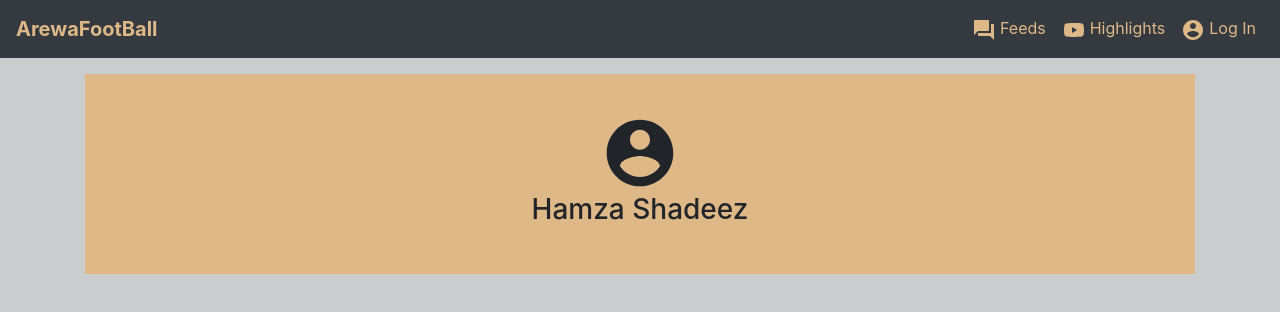
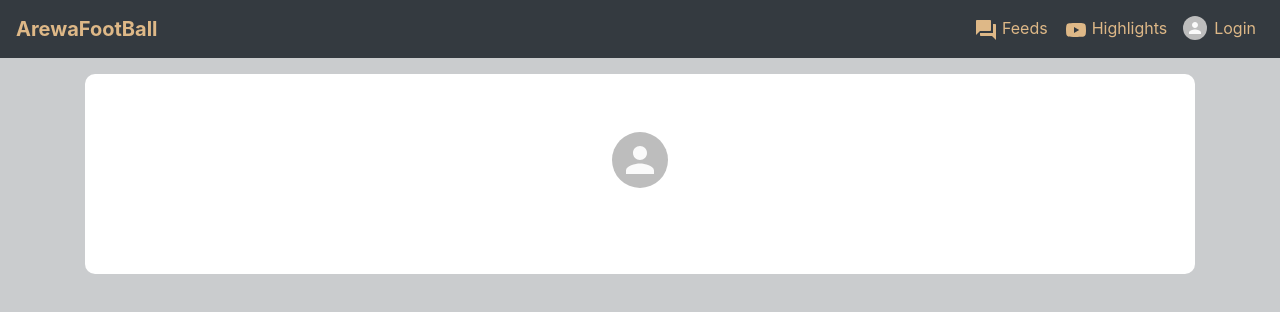
Before and after one commit to hamzashadeez/ArewaFootball-Web, a React (Create React App) app: page /profile in a window 1280 px wide. Shown: the top 312 px of the page. Built offline with nearby package versions, Linux system fonts and the light colour scheme; no server answers.

Commit message:
Done with authetication and profile

```diff
--- a/src/App.css
+++ b/src/App.css
@@ -13,7 +13,7 @@ body{
   /* max-width: 1020px; */
   /* margin: 0 auto; */
   position: relative;
-  min-height: 100vh;
+  min-height: 90vh;
 }
 
 button:hover{
--- a/src/Components/Header.js
+++ b/src/Components/Header.js
@@ -2,15 +2,26 @@ import React from "react";
 import "./Header.css";
 import Navbar from "react-bootstrap/Navbar";
 import Nav from "react-bootstrap/Nav";
-import AccountCircleIcon from '@material-ui/icons/AccountCircle';
-  import YouTubeIcon from '@material-ui/icons/YouTube';
-import ForumIcon from '@material-ui/icons/Forum';
+import AccountCircleIcon from "@material-ui/icons/AccountCircle";
+import YouTubeIcon from "@material-ui/icons/YouTube";
+import ForumIcon from "@material-ui/icons/Forum";
 import { Link } from "react-router-dom";
-import {userState} from '../Recoil/UserState'
+import { userState } from "../Recoil/UserState";
 import { useRecoilState } from "recoil";
+import { makeStyles } from "@material-ui/core/styles";
+import Avatar from "@material-ui/core/Avatar";
+
+const useStyles = makeStyles((theme) => ({
+  small: {
+    width: theme.spacing(3),
+    height: theme.spacing(3),
+    marginRight: 7
+  },
+}));
 
 function Header() {
-  const [user, setUser] = useRecoilState(userState)
+  const [user, setUser] = useRecoilState(userState);
+  const classes = useStyles();
   return (
     <Navbar
       collapseOnSelect
@@ -20,13 +31,33 @@ function Header() {
       className="mb-3"
       variant="dark"
     >
-      <Navbar.Brand href="/" className='navB'>ArewaFootBall</Navbar.Brand>
-      <Navbar.Toggle aria-controls="responsive-navbar-nav" style={{fill:'burlywood'}} />
+      <Navbar.Brand href="/" className="navB">
+        ArewaFootBall
+      </Navbar.Brand>
+      <Navbar.Toggle
+        aria-controls="responsive-navbar-nav"
+        style={{ fill: "burlywood" }}
+      />
       <Navbar.Collapse id="responsive-navbar-nav">
         <Nav className="ml-auto">
-          <Nav.Link ><Link className='anchor' to='/'><ForumIcon className='mr-1' />Feeds</Link></Nav.Link>
-          <Nav.Link><Link className='anchor' to='/highlights'><YouTubeIcon className='mr-1' />Highlights</Link></Nav.Link>
-          <Nav.Link ><Link className='anchor' to={user === null ? "/login" : '/profile' }><AccountCircleIcon className='mr-1' />Log In</Link></Nav.Link>
+          <Nav.Link>
+            <Link className="anchor" to="/">
+              <ForumIcon className="mr-1" />
+              Feeds
+            </Link>
+          </Nav.Link>
+          <Nav.Link>
+            <Link className="anchor" to="/highlights">
+              <YouTubeIcon className="mr-1" />
+              Highlights
+            </Link>
+          </Nav.Link>
+          <Nav.Link>
+            <Link className="anchor d-flex" to={user === null ? "/login" : "/profile"}>
+            <Avatar src={user? user.photo: ""} className={classes.small} />
+              {user === null ? "Login" : "Profile"}
+            </Link>
+          </Nav.Link>
         </Nav>
       </Navbar.Collapse>
     </Navbar>
--- a/src/Components/Post.js
+++ b/src/Components/Post.js
@@ -14,7 +14,7 @@ function Post({data}) {
           <div className="d-flex">
             <AccountCircleIcon style={{ fontSize: 40 }} />
             <div className="text-left ml-1">
-              <h6 className="mb-0">{data.data.name}</h6>
+              <h6 className="mb-0 post_header">{data.data.name}</h6>
               <p
 
                 className="text-left text-sm my-0 club__name"
@@ -25,7 +25,7 @@ function Post({data}) {
           </div>
         </button>
         <button className="btn shadow-none text-dark">
-          <MoreHorizIcon style={{ fontSize: 30 }} />
+          <MoreHorizIcon style={{ fontSize: 25 }} />
         </button>
       </div>
       <div>
@@ -37,11 +37,11 @@ function Post({data}) {
           />
         <div className="mx-3">
           {/* caption */}
-          <h6>{data.data.title}</h6>
-          <p className="text-dark">
+          <h6 className='sm'>{data.data.title}</h6>
+          <p className="text-dark sm">
           {data.data.body}
           </p>
-          <p className='text-sm' style={{ fontSize: 11}}>12 mins ago</p>
+          <p className='text-sm' style={{ fontSize: 9}}>12 mins ago</p>
         </div>
       </div>
       {/* Footer */}
--- a/src/Components/PostForm.js
+++ b/src/Components/PostForm.js
@@ -5,15 +5,18 @@ import SendIcon from "@material-ui/icons/Send";
 import PhotoIcon from "@material-ui/icons/Photo";
 import {useRecoilState} from 'recoil'
 import {show} from '../Recoil/PostModelState'
+import { userState } from "../Recoil/UserState";
+import Avatar from '@material-ui/core/Avatar';
 
 function PostForm() {
   const [showState, setShowState] = useRecoilState(show);
+  const [user, setUser] = useRecoilState(userState);
 
   const showModel = ()=> setShowState(true)
   return (
     <div className="p-2 mb-4 shadow-sm rounded " style={{backgroundColor: "white"}}>
       <div className="d-flex ">
-        <AccountCircleIcon style={{ fontSize: 40 }} />
+        <Avatar src={user? user.photo: ""} style={{ fontSize: 30 }} />
         <FormControl
           className="bg-transparent border-0 text-secondary shadow-none"
           placeholder="Start a post"
--- a/src/Components/post.css
+++ b/src/Components/post.css
@@ -1,3 +1,15 @@
 .club__name{
     font-size: 12px;
 }
+
+@media screen and (max-width: 500px) {
+    .post_header{
+        font-size: 15px;
+    }
+    .club__name{
+        font-size: 10px;
+    }
+    .sm{
+        font-size: 14px;
+    }
+}
--- a/src/Screens/Feeds.js
+++ b/src/Screens/Feeds.js
@@ -2,10 +2,28 @@ import React, { useEffect, useState } from "react";
 import PostForm from "../Components/PostForm";
 import Post from "../Components/Post";
 import { db } from "../Config/Firebase";
+import firebase from "firebase";
 import PostModal from "../Modals/PostModal";
+import { userState } from "../Recoil/UserState";
+import { useRecoilState } from "recoil";
 
 function Feeds() {
   const [posts, setPosts] = useState([]);
+  const [user, setUser] = useRecoilState(userState);
+  useEffect(() => {
+    firebase.auth().onAuthStateChanged((userData) => {
+      if (userData) {
+        db.collection("Users")
+          .doc(userData.displayName)
+          .get()
+          .then((user1) => {
+            setUser(user1.data());
+          });
+      } else {
+        console.log("No user here");
+      }
+    });
+  }, []);
 
   useEffect(() => {
     db.collection("posts").onSnapshot((shot) => {
@@ -21,7 +39,9 @@ function Feeds() {
     <div className="px-0">
       <PostForm />
       <PostModal />
-      {posts.map((post) => <Post key={post.id} data={post} />)}
+      {posts.map((post) => (
+        <Post key={post.id} data={post} />
+      ))}
     </div>
   );
 }
--- a/src/Screens/Profile.css
+++ b/src/Screens/Profile.css
@@ -1,9 +1,25 @@
 .profileHeader{
-    background-color: burlywood;
-    padding: 15px;
+    background-color: white;
+    padding: 12px;
     display: flex;
     align-items: center;
     justify-content: center;
     min-height: 25vh;
     flex-direction: column;
+    border-radius: 10px;
 }
+
+#user__name{
+  margin-bottom: 2px;
+}
+#user__email{
+  margin-bottom: 2px;
+  font-size: 13px;
+}
+
+.mypost_div{
+    width: 100%;
+    min-height: 60vh;
+    margin-top: 10px;
+    /* overflow-y: scroll; */
+}
--- a/src/Screens/Profile.js
+++ b/src/Screens/Profile.js
@@ -1,13 +1,52 @@
-import React from "react";
-import './Profile.css'
-import AccountCircleIcon from "@material-ui/icons/AccountCircle";
+import React, { useEffect } from "react";
+import "./Profile.css";
+import Avatar from "@material-ui/core/Avatar";
+import { userState } from "../Recoil/UserState";
+import { useRecoilState } from "recoil";
+import { makeStyles } from "@material-ui/core/styles";
+import { db } from "../Config/Firebase";
+import firebase from "firebase";
+
+const useStyles = makeStyles((theme) => ({
+  large: {
+    width: theme.spacing(7),
+    height: theme.spacing(7),
+    marginBottom: 10
+  },
+}));
 
 function Profile() {
+  const [user, setUser] = useRecoilState(userState);
+  const classes = useStyles();
+
+  useEffect(() => {
+    if (!user) {
+      firebase.auth().onAuthStateChanged((userData) => {
+        if (userData) {
+          db.collection("Users")
+            .doc(userData.displayName)
+            .get()
+            .then((user1) => {
+              setUser(user1.data());
+            });
+        } else {
+          console.log("No user here");
+        }
+      });
+    }
+  }, []);
   return (
     <div>
       <div className="profileHeader">
-        <AccountCircleIcon style={{ fontSize: 80 }} />
-        <h3>Hamza Shadeez</h3>
+        <Avatar src={user ? user.photo : ""} className={classes.large} />
+        <h5 id='user__name'>{user?.name}</h5>
+        <p id='user_email'>{user?.email}</p>
+
+      </div>
+
+      {/* Posts div */}
+      <div className='mypost_div'>
+
       </div>
     </div>
   );
```
